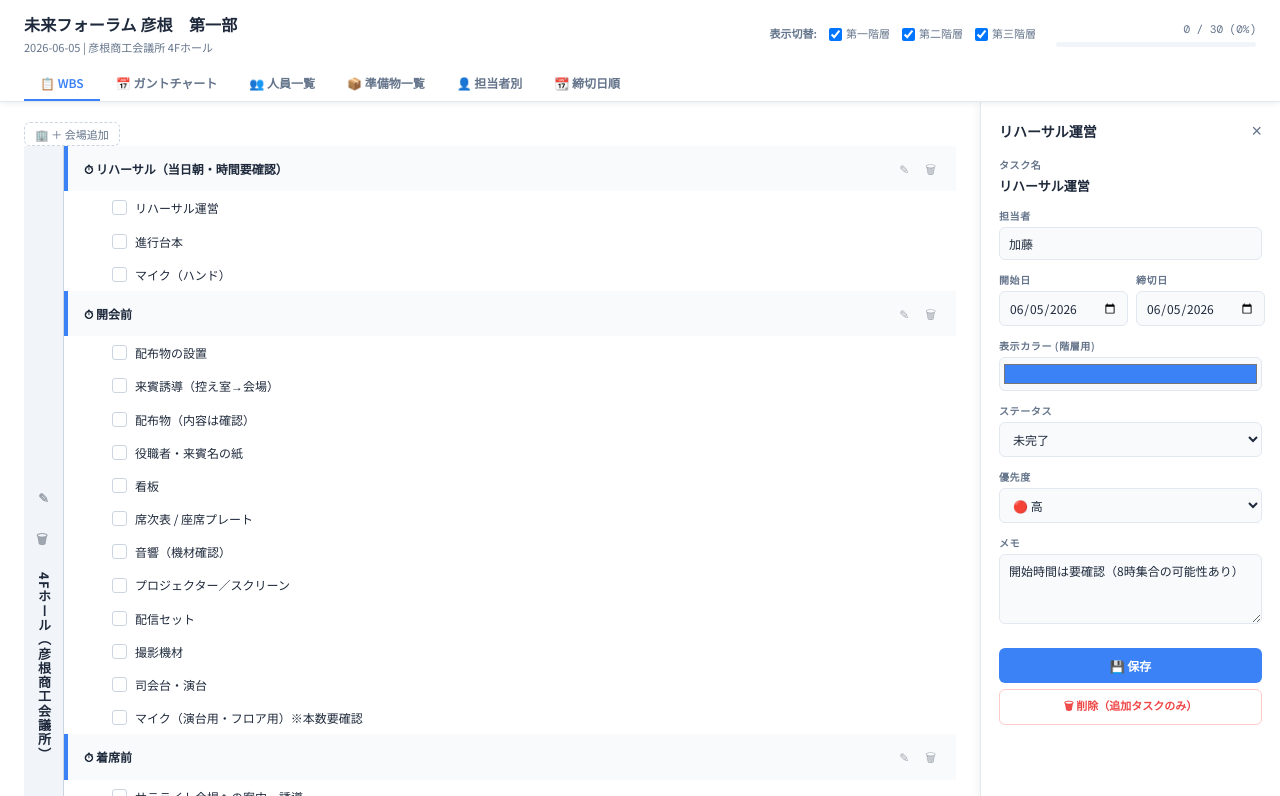
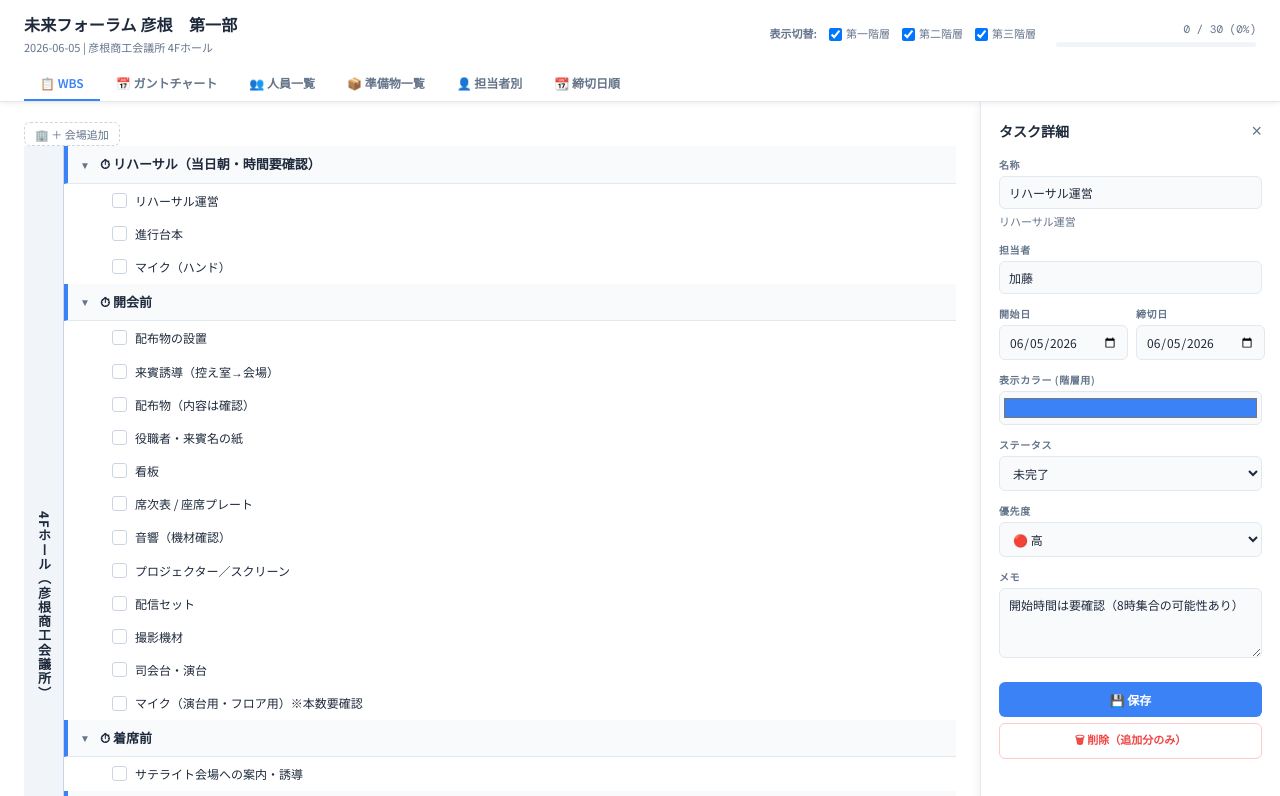
Before and after one commit to singerxseederxsaverxsoftlywise-source/yeg-miraiforum, a plain HTML site: page index.html in a window 1280 px wide. Both pictures are taken after a click on the element "リハーサル運営". Shown: the top 796 px of the page. Drawn offline with nearby package versions, Linux system fonts and the light colour scheme.

Commit message:
Restore WBS collapse toggle and centralize editing/deletion to detail panel

```diff
--- a/app.js
+++ b/app.js
@@ -147,10 +147,19 @@
 function tantoBadge(t) { const s = document.createElement('span'); s.className = 'badge ' + (t ? 'badge-tanto' : 'badge-unset'); s.textContent = t || '未定'; return s; }
 
 // ===== 詳細パネル =====
+let selectedTaskId = null;
+let selectedType = 'task'; // 'venue', 'group', 'task'
+
 function openDetail(task, type = 'task') {
     selectedTaskId = task.id;
+    selectedType = type;
     document.getElementById('detail-panel').classList.add('open');
-    document.getElementById('d-title').textContent = task.text || task.name || task.timing;
+
+    // 名称入力
+    const name = task.text || task.name || task.timing;
+    document.getElementById('d-name-input').value = name;
+    document.getElementById('d-title2').textContent = `ID: ${task.id}`;
+
     document.getElementById('d-tanto').value = task.tanto || '';
     document.getElementById('d-start').value = task.start || '';
     document.getElementById('d-end').value = task.end || '';
@@ -170,10 +179,13 @@
 }
 function saveDetail() {
     if (!selectedTaskId) return;
+    const newName = document.getElementById('d-name-input').value.trim();
     const clr = document.getElementById('d-color').value;
     saveColor(selectedTaskId, clr);
-    if (document.getElementById('d-status').parentElement.style.display !== 'none') {
+
+    if (selectedType === 'task') {
         saveEdit(selectedTaskId, {
+            text: newName,
             tanto: document.getElementById('d-tanto').value,
             start: document.getElementById('d-start').value,
             end: document.getElementById('d-end').value,
@@ -181,29 +193,42 @@
             memo: document.getElementById('d-memo').value,
         });
         setDone(selectedTaskId, document.getElementById('d-status').value === 'done');
+    } else if (selectedType === 'venue') {
+        saveEdit(selectedTaskId, { name: newName });
+    } else if (selectedType === 'group') {
+        saveEdit(selectedTaskId, { timing: newName });
     }
+    closeDetail();
     renderAll();
 }
 function deleteSelected() {
     if (!selectedTaskId) return;
-    saveCP(getCP().filter(t => t.id !== selectedTaskId));
-    saveCR(getCR().filter(t => t.id !== selectedTaskId));
+    if (!confirm('本当に削除しますか？')) return;
+
+    if (selectedType === 'task') {
+        saveCP(getCP().filter(t => t.id !== selectedTaskId));
+        saveCR(getCR().filter(t => t.id !== selectedTaskId));
+    } else if (selectedType === 'venue') {
+        saveCV(getCV().filter(v => v.id !== selectedTaskId));
+    } else if (selectedType === 'group') {
+        saveCG(getCG().filter(g => g.id !== selectedTaskId));
+    }
     localStorage.removeItem(LS_DONE + selectedTaskId);
     localStorage.removeItem(LS_EDIT + selectedTaskId);
     closeDetail(); renderAll();
 }
 
 // ===== セクション表示補助 =====
-function toggleOpen(body, arrow, key) {
+function toggleOpen(body, header, key) {
     const isClose = body.classList.toggle('collapsed');
-    arrow.textContent = isClose ? '▶' : '▼';
+    header.classList.toggle('collapsed', isClose);
     localStorage.setItem('wbs_open_' + key, isClose ? '0' : '1');
 }
-function applyOpenState(body, arrow, key, def = true) {
+function applyOpenState(body, header, key, def = true) {
     const s = localStorage.getItem('wbs_open_' + key);
     const isClose = s === '0' || (!s && !def);
     body.classList.toggle('collapsed', isClose);
-    arrow.textContent = isClose ? '▶' : '▼';
+    header.classList.toggle('collapsed', isClose);
 }
 
 function renderSectionBlock(wrap, title, tasks, isPersonnel) {
@@ -348,13 +373,7 @@
     if (f.l1) {
         const side = document.createElement('div'); side.className = 'venue-sidebar';
         side.style.backgroundColor = getColor(v.id, '#f1f5f9');
-        if (allowEdit) {
-            const edit = document.createElement('span'); edit.className = 'edit-trigger'; edit.textContent = '✎';
-            edit.onclick = e => { e.stopPropagation(); editVenue(v); };
-            const del = document.createElement('span'); del.className = 'edit-trigger'; del.textContent = '🗑';
-            del.onclick = e => { e.stopPropagation(); deleteVenue(v); };
-            side.appendChild(edit); side.appendChild(del);
-        }
+        // ※ 編集ボタンは削除し、クリック＝詳細パネルでの編集とする
         const span = document.createElement('span'); span.textContent = getEdit(v.id).name || v.name;
         side.appendChild(span);
         side.onclick = () => openDetail(v, 'venue');
@@ -382,15 +401,23 @@
             if (!f.l2 && !f.l3) return;
             const tHeader = document.createElement('div'); tHeader.className = 'timing-header';
             tHeader.style.borderLeft = `4px solid ${getColor(g.id, '#3b82f6')}`;
+            const tContent = document.createElement('div'); tContent.className = 'timing-content';
+
             if (f.l2) {
+                const arrow = document.createElement('span'); arrow.className = 'arrow'; arrow.textContent = '▼';
+                tHeader.appendChild(arrow);
                 const tName = document.createElement('h3'); tName.textContent = '⏱ ' + (getEdit(g.id).timing || g.timing);
                 tHeader.appendChild(tName);
-                const edit = document.createElement('span'); edit.className = 'edit-trigger'; edit.textContent = '✎';
-                edit.onclick = e => { e.stopPropagation(); editGroup(g); };
-                const del = document.createElement('span'); del.className = 'edit-trigger'; del.textContent = '🗑';
-                del.onclick = e => { e.stopPropagation(); deleteGroup(g); };
-                tHeader.appendChild(edit); tHeader.appendChild(del);
-                tHeader.onclick = () => openDetail(g, 'group');
+
+                // 開閉トグルのみ
+                tHeader.onclick = (e) => {
+                    if (e.target.tagName === 'H3') {
+                        openDetail(g, 'group');
+                    } else {
+                        toggleOpen(tContent, tHeader, g.id);
+                    }
+                };
+                applyOpenState(tContent, tHeader, g.id, true);
             }
             content.appendChild(tHeader);
 
@@ -401,9 +428,10 @@
                     const tRow = document.createElement('div'); tRow.className = `task-row${item.done ? ' done' : ''}`;
                     tRow.innerHTML = `<div class="task-check${item.done ? ' checked' : ''}"></div><span class="task-text">${item.text}</span>`;
                     tRow.onclick = () => openDetail(item, 'task');
-                    content.appendChild(tRow);
+                    tContent.appendChild(tRow);
                 });
             }
+            content.appendChild(tContent);
         });
         wrap.appendChild(row);
     });
@@ -448,6 +476,7 @@
             const gRow = document.createElement('div'); gRow.className = 'gantt-row';
             const gLbl = document.createElement('div'); gLbl.className = 'gantt-task-name';
             gLbl.style.backgroundColor = '#f1f5f9'; gLbl.textContent = '⏱ ' + (getEdit(g.id).timing || g.timing);
+            gLbl.onclick = () => openDetail(g, 'group');
             gRow.appendChild(gLbl);
 
             const gCells = document.createElement('div'); gCells.className = 'gantt-cells';
--- a/index.html
+++ b/index.html
@@ -57,8 +57,9 @@
           <button class="close-panel" id="close-panel">×</button>
         </div>
         <div class="detail-field">
-          <div class="detail-label">タスク名</div>
-          <div id="d-title2" style="font-size:13px;font-weight:600;color:var(--text)"></div>
+          <div class="detail-label">名称</div>
+          <input class="detail-input" type="text" id="d-name-input" placeholder="名称を入力">
+          <div id="d-title2" style="font-size:11px;color:var(--text2);margin-top:4px"></div>
         </div>
         <div class="detail-field">
           <div class="detail-label">担当者</div>
@@ -98,7 +99,7 @@
           <textarea class="detail-input" id="d-memo" placeholder="メモ・備考"></textarea>
         </div>
         <button class="detail-save-btn" id="save-detail">💾 保存</button>
-        <button class="detail-del-btn" id="del-task">🗑 削除（追加タスクのみ）</button>
+        <button class="detail-del-btn" id="del-task">🗑 削除（追加分のみ）</button>
       </aside>
     </div>
 
--- a/style.css
+++ b/style.css
@@ -985,3 +985,46 @@
   .venue-sidebar span { font-size: 11px; }
   .gantt-task-name, .gantt-label-col { width: 140px; }
 }
+
+/* ===== Collapsible Sections ===== */
+.timing-content {
+  overflow: hidden;
+  max-height: 5000px;
+  transition: max-height 0.3s ease-out;
+}
+.timing-content.collapsed {
+  max-height: 0;
+}
+
+.timing-header {
+  cursor: pointer;
+  display: flex;
+  align-items: center;
+  gap: 8px;
+  padding: 8px 12px;
+  background: var(--bg2);
+  border-bottom: 1px solid var(--border);
+  transition: background 0.15s;
+}
+
+.timing-header:hover {
+  background: var(--bg3);
+}
+
+.timing-header .arrow {
+  font-size: 10px;
+  width: 12px;
+  transition: transform 0.2s;
+  color: var(--text2);
+}
+
+.timing-header.collapsed .arrow {
+  transform: rotate(-90deg);
+}
+
+.timing-header h3 {
+  flex: 1;
+  margin: 0;
+  font-size: 13px;
+  font-weight: 700;
+}
```
